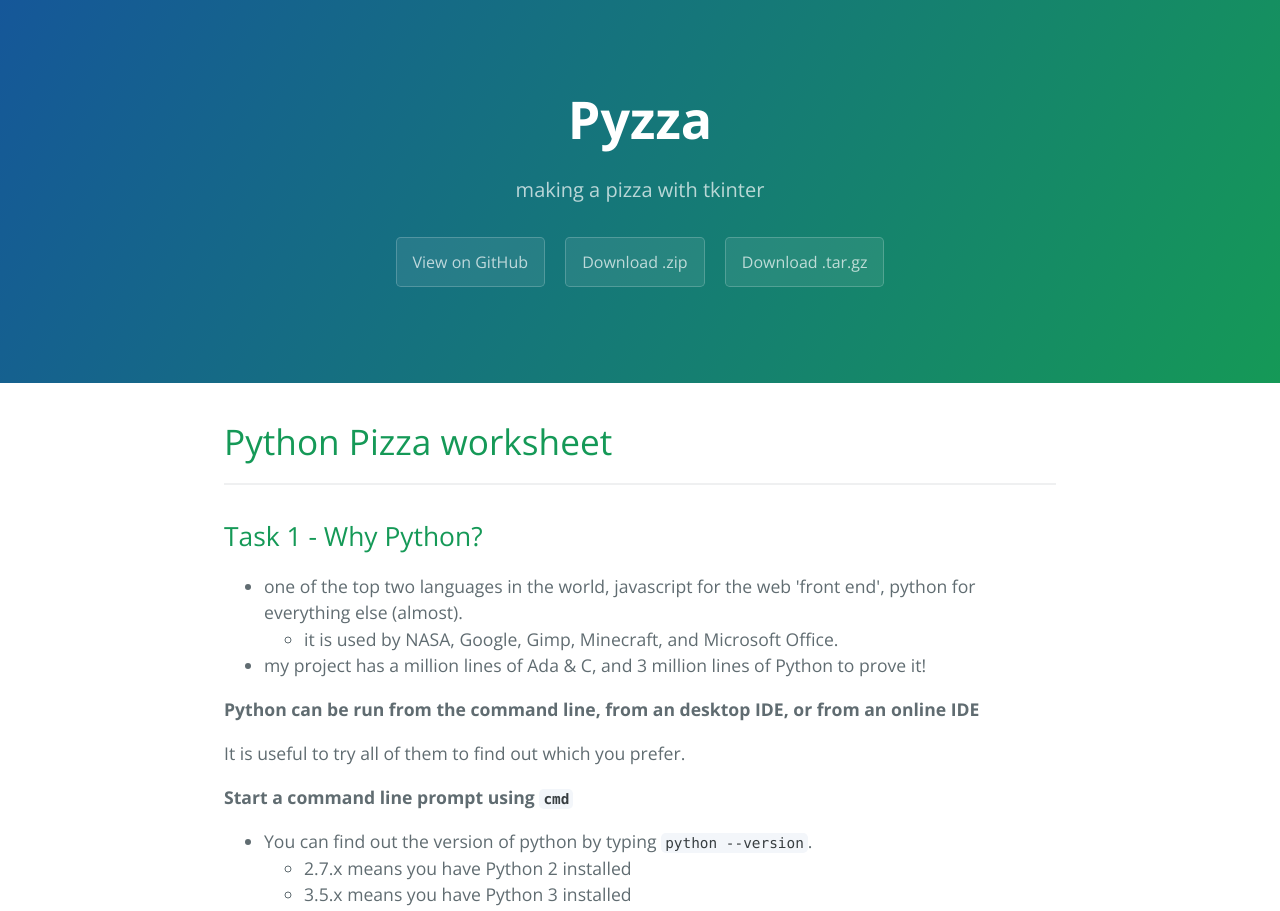
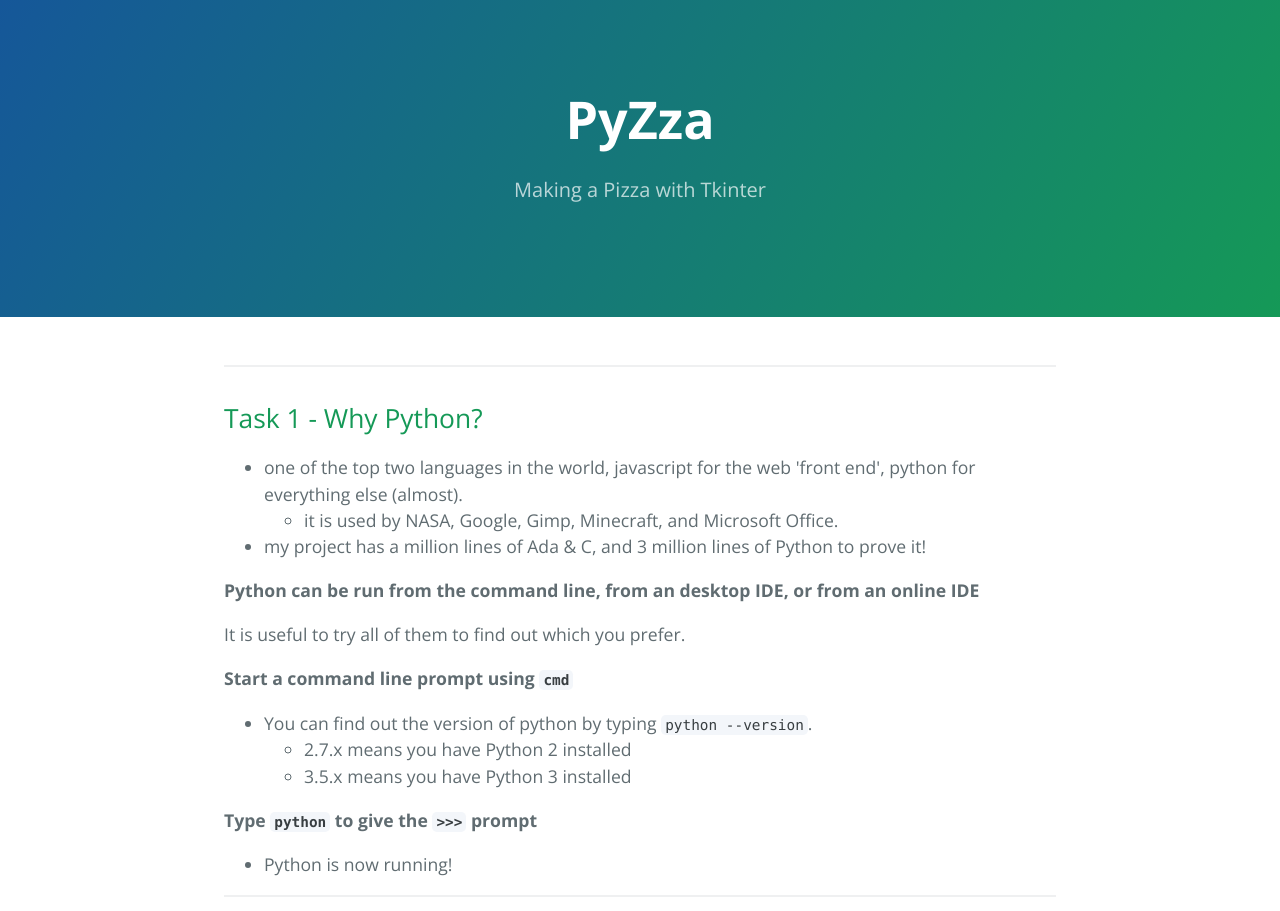
Before and after one commit to JohnReeves/pyzza, a plain HTML site: page index.html in a window 1280 px wide. Shown: the top 911 px of the page. Drawn offline with nearby package versions, Linux system fonts and the light colour scheme.

Commit message:
Update index.html

```diff
--- a/index.html
+++ b/index.html
@@ -2,7 +2,7 @@
 <html lang="en-us">
   <head>
     <meta charset="UTF-8">
-    <title>Pyzza by JohnReeves</title>
+    <title>Pyzza by John Reeves</title>
     <meta name="viewport" content="width=device-width, initial-scale=1">
     <link rel="stylesheet" type="text/css" href="stylesheets/normalize.css" media="screen">
     <link href='https://fonts.googleapis.com/css?family=Open+Sans:400,700' rel='stylesheet' type='text/css'>
@@ -11,16 +11,13 @@
   </head>
   <body>
     <section class="page-header">
-      <h1 class="project-name">Pyzza</h1>
-      <h2 class="project-tagline">making a pizza with tkinter</h2>
-      <a href="https://github.com/JohnReeves/pyzza" class="btn">View on GitHub</a>
-      <a href="https://github.com/JohnReeves/pyzza/zipball/master" class="btn">Download .zip</a>
-      <a href="https://github.com/JohnReeves/pyzza/tarball/master" class="btn">Download .tar.gz</a>
+      <h1 class="project-name">PyZza</h1>
+      <h2 class="project-tagline">Making a Pizza with Tkinter</h2>
     </section>
 
     <section class="main-content">
       <h1>
-<a id="python-pizza-worksheet" class="anchor" href="#python-pizza-worksheet" aria-hidden="true"><span aria-hidden="true" class="octicon octicon-link"></span></a>Python Pizza worksheet</h1>
+<a id="python-pizza-worksheet" class="anchor" href="#python-pizza-worksheet" aria-hidden="true"><span aria-hidden="true" class="octicon octicon-link"></span></a></h1>
 
 <hr>
 
```
